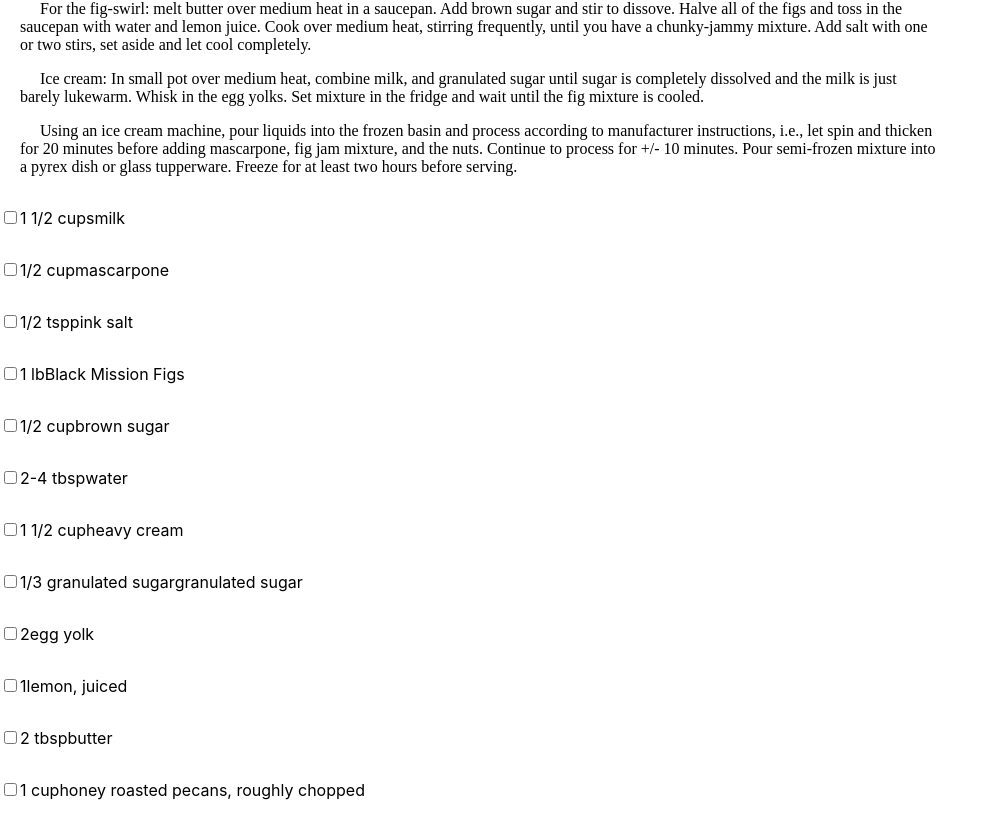
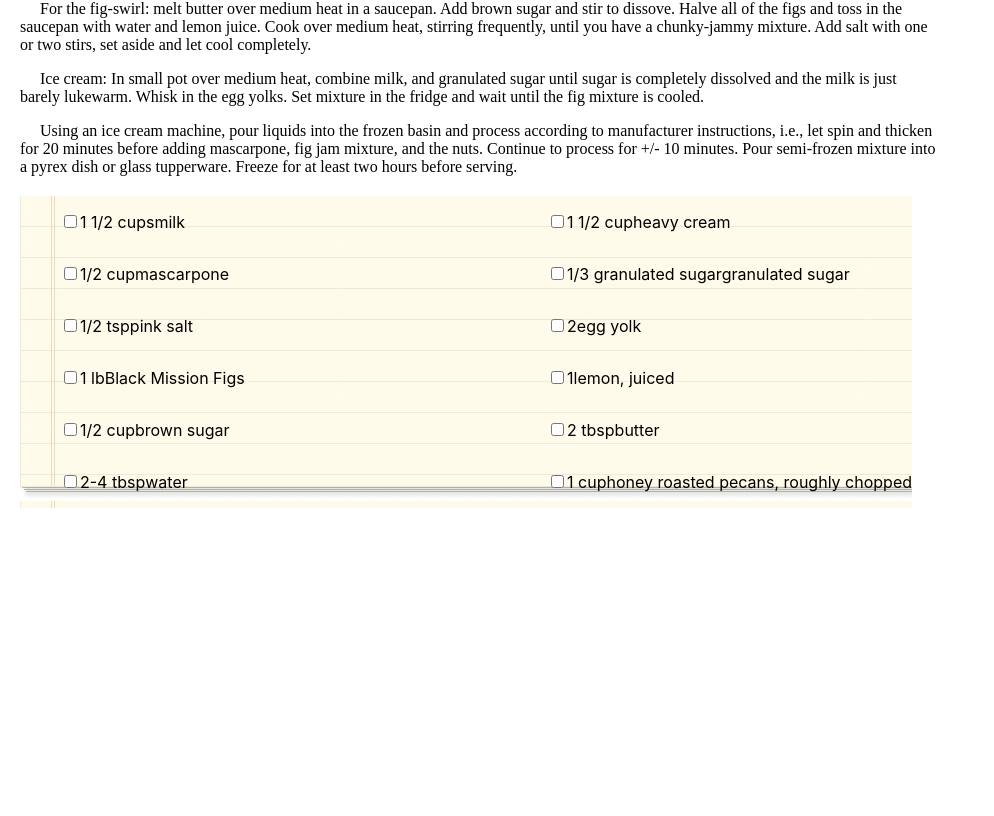
Before and after one commit to tannermeck/chocolate-pizza-react, a React (Create React App) app: page / in a window 1280 px wide. Shown: the part 890-1706 px from the top of the page, without its empty margins (0-994 px from the left). After the commit the page ends 1418 px from the top, so only its background shows below. Built offline with nearby package versions, Linux system fonts and the light colour scheme.

Commit message:
ingridients list almost complete

```diff
--- a/src/IngredientList.css
+++ b/src/IngredientList.css
@@ -3,3 +3,14 @@ label {
     flex-direction: row;
     align-items: center;
 }
+.listSection {
+    display: flex;
+    flex-wrap: wrap;
+    justify-content: space-between;
+    background-image: url('./images/list-bg.png');
+    width: 892px;
+    margin: 20px;
+}
+.divOne{
+    margin-left: 40px;
+}
--- a/src/IngredientList.js
+++ b/src/IngredientList.js
@@ -1,14 +1,21 @@
 import React, { Component } from 'react';
 import './IngredientList.css';
-import Ingridients from './Ingridients.js';
+import IngridientsOne from './IngridientsOne.js';
+import IngridientsTwo from './IngridientsTwo.js';
 import IngridientItems from './IngridientItems';
 
 class IngredientList extends Component {
     render() {
         return (
-            Ingridients.map(item => <IngridientItems amount={item.amount} name={item.name}/>)
+        <section className="listSection">
+                <div className="divOne">
+                    {IngridientsOne.map(item => <IngridientItems amount={item.amount} name={item.name}/>)}
+                </div>
+                <div className="divTwo">
+                    {IngridientsTwo.map(item => <IngridientItems amount={item.amount} name={item.name}/>)}
+                </div>
+            </section>
          );
     }
 }
-
 export default IngredientList;
--- a/src/IngridientItems.js
+++ b/src/IngridientItems.js
@@ -1,9 +1,10 @@
 import React, { Component } from 'react';
+import './IngridientItems.css';
 
 class IngridientItems extends Component {
     render() {
         return (
-            <label>
+            <label className="IngridientBackground">
                 <input type="checkbox"/>
                 <p>{this.props.amount}</p>
                 <p>{this.props.name}</p>
--- a/src/Ingridients.js
+++ /dev/null
@@ -1,75 +0,0 @@
-const milk = {
-    id: 1,
-    amount: '1 1/2 cups',
-    name: 'milk',
-}
-const mascarpone = {
-    id: 2,
-    amount: '1/2 cup',
-    name: 'mascarpone',
-}
-const pinkSalt = {
-    id: 3,
-    amount: '1/2 tsp',
-    name: 'pink salt',
-}
-const blackMissionFigs = {
-    id: 4,
-    amount: '1 lb',
-    name: 'Black Mission Figs',
-}
-const brownSugar = {
-    id: 5,
-    amount: '1/2 cup',
-    name: 'brown sugar',
-}
-const water = {
-    id: 6,
-    amount: '2-4 tbsp',
-    name: 'water',
-}
-const heavyCream = {
-    id: 7,
-    amount: '1 1/2 cup',
-    name: 'heavy cream',
-}
-const sugar = {
-    id: 8,
-    amount: '1/3 granulated sugar',
-    name: 'granulated sugar',
-}
-const eggYolk = {
-    id: 9,
-    amount: '2',
-    name: 'egg yolk',
-}
-const lemon = {
-    id: 10,
-    amount: '1',
-    name: 'lemon, juiced',
-}
-const butter = {
-    id: 11,
-    amount: '2 tbsp',
-    name: 'butter',
-}
-const pecans = {
-    id: 9,
-    amount: '1 cup',
-    name: 'honey roasted pecans, roughly chopped',
-}
-const Ingridients = [
-    milk,
-    mascarpone,
-    pinkSalt,
-    blackMissionFigs,
-    brownSugar,
-    water,
-    heavyCream,
-    sugar,
-    eggYolk,
-    lemon,
-    butter,
-    pecans,
-]
-export default Ingridients
--- /dev/null
+++ b/src/IngridientsOne.js
@@ -0,0 +1,41 @@
+const milk = {
+    id: 1,
+    amount: '1 1/2 cups',
+    name: 'milk',
+}
+const mascarpone = {
+    id: 2,
+    amount: '1/2 cup',
+    name: 'mascarpone',
+}
+const pinkSalt = {
+    id: 3,
+    amount: '1/2 tsp',
+    name: 'pink salt',
+}
+const blackMissionFigs = {
+    id: 4,
+    amount: '1 lb',
+    name: 'Black Mission Figs',
+}
+const brownSugar = {
+    id: 5,
+    amount: '1/2 cup',
+    name: 'brown sugar',
+}
+const water = {
+    id: 6,
+    amount: '2-4 tbsp',
+    name: 'water',
+}
+
+const IngridientsOne = [
+    milk,
+    mascarpone,
+    pinkSalt,
+    blackMissionFigs,
+    brownSugar,
+    water,
+]
+
+export default IngridientsOne
--- /dev/null
+++ b/src/IngridientsTwo.js
@@ -0,0 +1,39 @@
+const heavyCream = {
+    id: 7,
+    amount: '1 1/2 cup',
+    name: 'heavy cream',
+}
+const sugar = {
+    id: 8,
+    amount: '1/3 granulated sugar',
+    name: 'granulated sugar',
+}
+const eggYolk = {
+    id: 9,
+    amount: '2',
+    name: 'egg yolk',
+}
+const lemon = {
+    id: 10,
+    amount: '1',
+    name: 'lemon, juiced',
+}
+const butter = {
+    id: 11,
+    amount: '2 tbsp',
+    name: 'butter',
+}
+const pecans = {
+    id: 9,
+    amount: '1 cup',
+    name: 'honey roasted pecans, roughly chopped',
+}
+const IngridientsTwo = [
+    heavyCream,
+    sugar,
+    eggYolk,
+    lemon,
+    butter,
+    pecans,
+]
+export default IngridientsTwo;
```
Also changed, not shown: src/IngridientItems.css (added).
